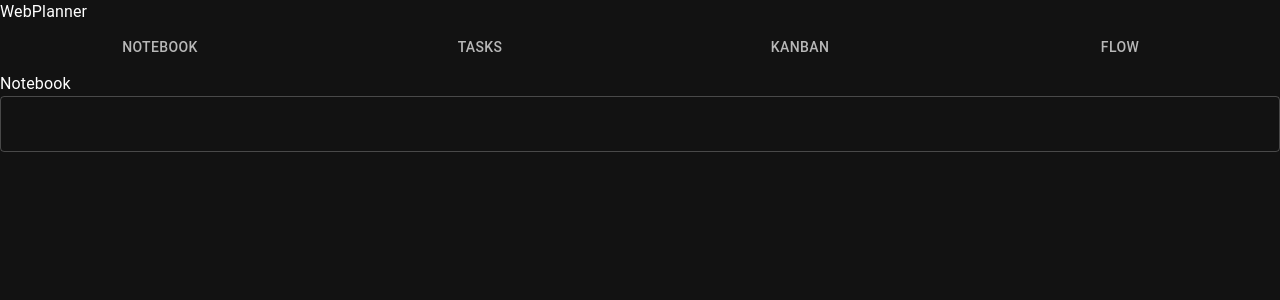
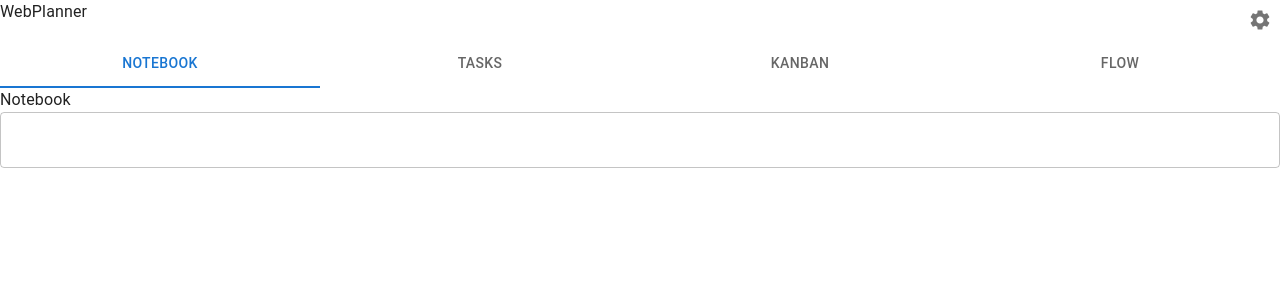
Before and after one commit to B4CKSL4SH-44/webplanner, a React (Create React App) app: page / in a window 1280 px wide. Shown: the top 300 px of the page. Built offline with nearby package versions, Linux system fonts and the light colour scheme.

Commit message:
implemented settings & local storage

```diff
--- a/package.json
+++ b/package.json
@@ -5,6 +5,7 @@
   "dependencies": {
     "@emotion/react": "^11.11.4",
     "@emotion/styled": "^11.11.5",
+    "@mui/icons-material": "^5.15.20",
     "@mui/material": "^5.15.20",
     "@testing-library/jest-dom": "^5.17.0",
     "@testing-library/react": "^13.4.0",
--- a/src/App.tsx
+++ b/src/App.tsx
@@ -1,31 +1,55 @@
 import "./App.css";
-import { Box, Tab, Tabs, Typography } from "@mui/material";
+import { Box, Drawer, IconButton, Tab, Tabs, Typography } from "@mui/material";
 import NoteBookCmp from "./components/NoteBookCmp";
-import { useState } from "react";
+import { useEffect, useState } from "react";
+import SettingsIcon from "@mui/icons-material/Settings";
+import defaultSettings from "./settings";
+import { Modules, Settings } from "./settings";
 
-type Modules = "notebook" | "tasks" | "kanban" | "flow";
-
-function App() {
+const App = () => {
   const [value, setValue] = useState<Modules>("notebook");
+  const [settings, setSettings] = useState<Settings>(defaultSettings);
+  const [settingsOpen, setSettingsOpen] = useState<boolean>(false);
   const handleChange = (e: React.SyntheticEvent, newValue: Modules) => {
     setValue(newValue);
   };
+  useEffect(() => {
+    const lsSettings = localStorage.getItem("webPlannerSettings");
+    if (lsSettings !== null) {
+      setSettings(JSON.parse(lsSettings));
+    }
+  }, []);
   return (
     <Box height={"100%"} width={"100%"}>
-      <Box display={"flex"}>
+      <Box display={"flex"} justifyContent={"space-between"}>
         <Typography>WebPlanner</Typography>
+        <IconButton onClick={() => setSettingsOpen(true)}>
+          <SettingsIcon />
+        </IconButton>
       </Box>
       <Box>
-        <Tabs onChange={handleChange} variant="fullWidth">
-          <Tab value={"notebook"} label="Notebook" />
-          <Tab value={"tasks"} label="Tasks" />
-          <Tab value={"kanban"} label="Kanban" />
-          <Tab value={"flow"} label="Flow" />
+        <Drawer
+          anchor="right"
+          open={settingsOpen}
+          onClose={() => setSettingsOpen(false)}
+        >
+          <Typography>Einstellungen</Typography>
+        </Drawer>
+        <Tabs value={value} onChange={handleChange} variant="fullWidth">
+          {settings.modules.map((module) => {
+            return (
+              <Tab
+                key={`tab-${module}`}
+                value={module}
+                label={module.charAt(0).toUpperCase() + module.slice(1)}
+              />
+            );
+          })}
         </Tabs>
         {value === "notebook" && <NoteBookCmp />}
       </Box>
     </Box>
   );
-}
+};
 
 export default App;
--- a/src/index.tsx
+++ b/src/index.tsx
@@ -2,7 +2,6 @@ import React from "react";
 import ReactDOM from "react-dom/client";
 import "./index.css";
 import App from "./App";
-import reportWebVitals from "./reportWebVitals";
 import { ThemeProvider } from "@emotion/react";
 import { createTheme } from "@mui/material/styles";
 import { CssBaseline } from "@mui/material";
@@ -12,7 +11,7 @@ const root = ReactDOM.createRoot(
 );
 const theme = createTheme({
   palette: {
-    mode: "dark",
+    mode: "light",
   },
 });
 root.render(
@@ -23,8 +22,3 @@ root.render(
     </ThemeProvider>
   </React.StrictMode>
 );
-
-// If you want to start measuring performance in your app, pass a function
-// to log results (for example: reportWebVitals(console.log))
-// or send to an analytics endpoint. Learn more: https://bit.ly/CRA-vitals
-reportWebVitals();
--- /dev/null
+++ b/src/settings.ts
@@ -0,0 +1,10 @@
+export type Modules = "notebook" | "tasks" | "kanban" | "flow";
+
+export interface Settings {
+  modules: Modules[];
+}
+
+const defaultSettings = {
+  modules: ["notebook", "tasks", "kanban", "flow"] as Modules[],
+};
+export default defaultSettings;
```
Also changed, not shown: 1 other file (tests, documents, lock files or other folders).
